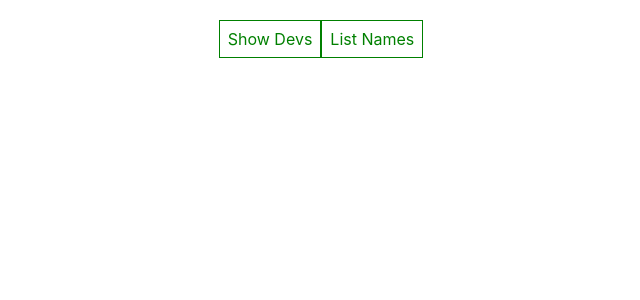
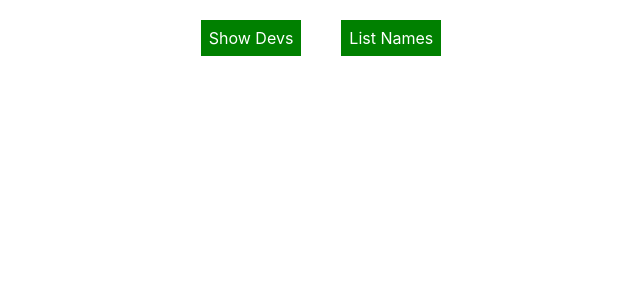
Before and after one commit to quangChe/react-starter, a React (Create React App) app: page / in a window 1280 px wide. Shown: the top 300 px of the page, without its empty margins (319-959 px from the left). Built offline with nearby package versions, Linux system fonts and the light colour scheme.

Commit message:
Dynamic Styling Pt. 1
Made some stylistic changes and modified styles dynamically. Inline
styles can be modified as easily as simply modifying the inline styles
object that is assigned to the style property of an element.

```diff
--- a/src/App.js
+++ b/src/App.js
@@ -27,10 +27,10 @@ class App extends Component {
   }
 
   removeName = (name) => {
-    const person = {person: this.allPeople[this.counter]};
+    const person = this.allPeople[this.counter];
     person.name = name;
     this.updateNames();
-    this.setState(person);
+    this.setState({person: person});
   }
 
   firePerson = (i) => {
@@ -49,10 +49,10 @@ class App extends Component {
   }
 
   nameChange = (event) => {
-    const person = {person: this.allPeople[this.counter]};
+    const person = this.allPeople[this.counter];
     person.name = event.target.value;
     this.updateNames();
-    this.setState(person);
+    this.setState({person: person});
   }
 
   togglePersonHandler = () => {
@@ -74,12 +74,21 @@ class App extends Component {
 
   render() {
     const styles = {
-      btnOne: {
-        backgroundColor: 'white',
+      btnOneA: {
+        backgroundColor: 'green',
+        border: 'none',
         font: 'inherit',
-        border: '1px solid green',
         padding: '8px',
-        color: 'green'
+        color: 'white',
+        marginRight: '20px'
+      },
+      btnOneB: {
+        backgroundColor: 'green',
+        border: 'none',
+        font: 'inherit',
+        padding: '8px',
+        color: 'white',
+        marginLeft: '20px'
       },
       btnTwo: {
         marginTop: '5vh',
@@ -107,6 +116,8 @@ class App extends Component {
             input={this.nameChange}><p>{this.state.person.stat}</p></Person>
         </div>
       );
+
+      styles.btnOneA.backgroundColor = 'red';
     }
 
     if (this.state.showNames) {
@@ -123,17 +134,19 @@ class App extends Component {
           })}
         </div>
       )
+
+      styles.btnOneB.backgroundColor = 'red';
     }
 
     return (
       <div className="App">
         <button
           className="toggle-btn1"
-          style={styles.btnOne}
+          style={styles.btnOneA}
           onClick={this.togglePersonHandler}>Show Devs</button>
         <button
           className="toggle-btn2"
-          style={styles.btnOne}
+          style={styles.btnOneB}
           onClick={this.viewAllNames}>List Names</button>
         {peopleBlock}
         {namesList}
```
